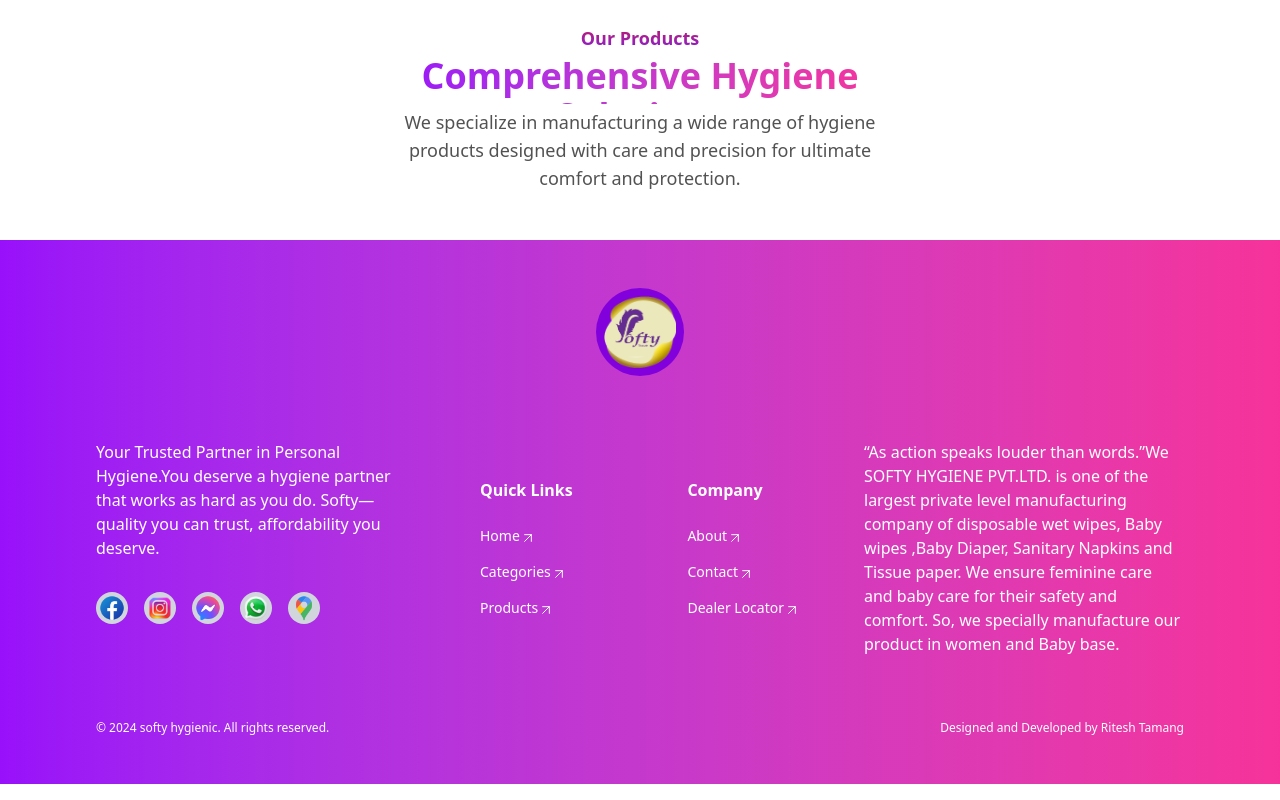
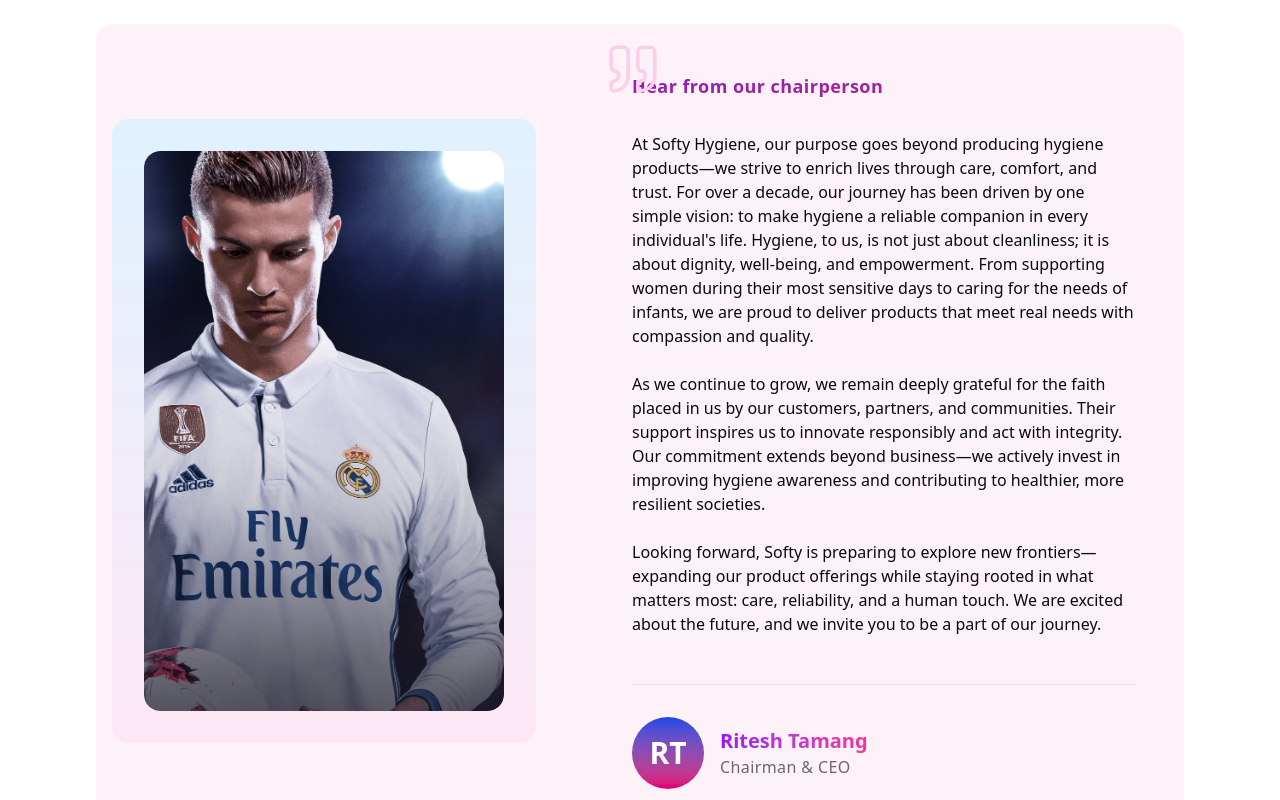
Before and after one commit to riteshtamang1027/Inten-mernstack-ecommerce-project, a Next.js app: page /about in a window 1280 px wide. Shown: the part 1040-1840 px from the top of the page. Built offline with nearby package versions, Linux system fonts and the light colour scheme.

Commit message:
complete about hero section

```diff
--- a/app/about/page.tsx
+++ b/app/about/page.tsx
@@ -1,3 +1,4 @@
+import HeroSection from "@/components/about/HeroSection";
 import { Button } from "@/components/ui/button";
 import React from "react";
 
@@ -37,7 +38,9 @@
             promise.
           </p>
         </div>
+
       </div>
+      <HeroSection/>
 
       {/* body  Header section */}
       <div className="text-center space-y-1 xl:px-74 lg:px-52 md:px-32 sm:px-22 ">
--- a/components/FooterSection.tsx
+++ b/components/FooterSection.tsx
@@ -11,16 +11,16 @@
 
   {/* Logo */}
         <div className="flex items-center  justify-center">
-        <div className=" bg-purple-700 p-2 rounded-full w-max  ">
+        <Link href={"/"} className=" bg-purple-800 p-4 rounded-full w-max  ">
 
         <Image
-          className="w-18 h-18"
-          src={"/footerlogo.png"}
+          className="w-16 h-16"
+          src={"/logo.png"}
           alt=""
           width={500}
           height={500}
         />
-      </div>
+      </Link>
 
         </div>
 
--- a/components/NavbarSection.tsx
+++ b/components/NavbarSection.tsx
@@ -20,13 +20,13 @@
         <div className="flex absolute top-0 h-18 items-center justify-between px-4 w-full sm:px-8 md:px-16 lg:px-20 xl:px-24  py-4 gap-4 ">
           {/* left*/}
           <div className="lg:w-1/6 w-full   flex items-center justify-between gap-4 ">
-            <Image
+           <Link href={"/"}> <Image
               className="w-12 h-12 object-cover"
               src={"/logo.png"}
               alt=""
               width={500}
               height={500}
-            />
+            /></Link>
             <Image
               className="w-20  h-12  object-cover "
               src={"/logo2.png"}
--- /dev/null
+++ b/components/about/HeroSection.tsx
@@ -0,0 +1,78 @@
+import { Quote } from "lucide-react";
+import Image from "next/image";
+import React from "react";
+
+export default function HeroSection() {
+  return (
+    <div className="w-full bg-pink-50 rounded-2xl flex flex-col lg:flex-row items-center sm:gap-16 gap-4 p-4 ">
+      {/* left side */}
+      <div className=" bg-gradient-to-t w-full  from-pink-100 h-full to-sky-100 p-8  rounded-2xl flex items-center justify-center">
+        <div className=" lg:w-90 rounded-2xl max-sm:h-90 overflow-hidden cursor-pointer">
+          <Image
+            className=" w-full h-140 object-cover rounded-2xl hover:scale-110 duration-300"
+            src={"/heroImage/CR7.jpg"}
+            alt=""
+            width={500}
+            height={500}
+          />
+        </div>
+      </div>
+
+      {/* Right side */}
+      <div className="space-y-8 p-8 relative  ">
+      <Quote strokeWidth={1.5} className="absolute text-pink-200 top-0 -lg:left-4 left-1  bg-transparent " size={58} />
+
+       <p className="font-semibold tracking-wide  bg-gradient-to-br from-purple-700 to-pink-700 text-transparent bg-clip-text text-lg  ">
+          Hear from our chairperson
+        </p>
+
+
+
+            {/* paragraph section */}
+        <div >
+          <p className="border-b pb-12 max-sm:text-sm">
+            At Softy Hygiene, our purpose goes beyond producing hygiene
+            products—we strive to enrich lives through care, comfort, and trust.
+            For over a decade, our journey has been driven by one simple vision:
+            to make hygiene a reliable companion in every individual&#39;s life.
+            Hygiene, to us, is not just about cleanliness; it is about dignity,
+            well-being, and empowerment. From supporting women during their most
+            sensitive days to caring for the needs of infants, we are proud to
+            deliver products that meet real needs with compassion and quality.
+            <br />
+            <br />
+            As we continue to grow, we remain deeply grateful for the faith
+            placed in us by our customers, partners, and communities. Their
+            support inspires us to innovate responsibly and act with integrity.
+            Our commitment extends beyond business—we actively invest in
+            improving hygiene awareness and contributing to healthier, more
+            resilient societies.
+            <br />
+            <br />
+            Looking forward, Softy is preparing to explore new
+            frontiers—expanding our product offerings while staying rooted in
+            what matters most: care, reliability, and a human touch. We are
+            excited about the future, and we invite you to be a part of our
+            journey.
+          </p>
+        </div>
+
+        <div className="flex items-center gap-4">
+            <div className="bg-gradient-to-t to-blue-700 from-pink-600 w-18 h-18 rounded-full flex items-center justify-center p-2">
+                <p className="text-3xl font-bold text-white">
+                    RT
+                </p>
+
+            </div>
+
+            <div>
+                <p className="text-xl font-bold bg-gradient-to-r  from-purple-600 to-pink-500 text-transparent bg-clip-text">Ritesh Tamang</p>
+                <p className="opacity-60 tracking-wide">Chairman & CEO</p>
+            </div>
+        </div>
+
+
+      </div>
+    </div>
+  );
+}
```
Also changed, not shown: public/heroImage/CR7.jpg (added).
